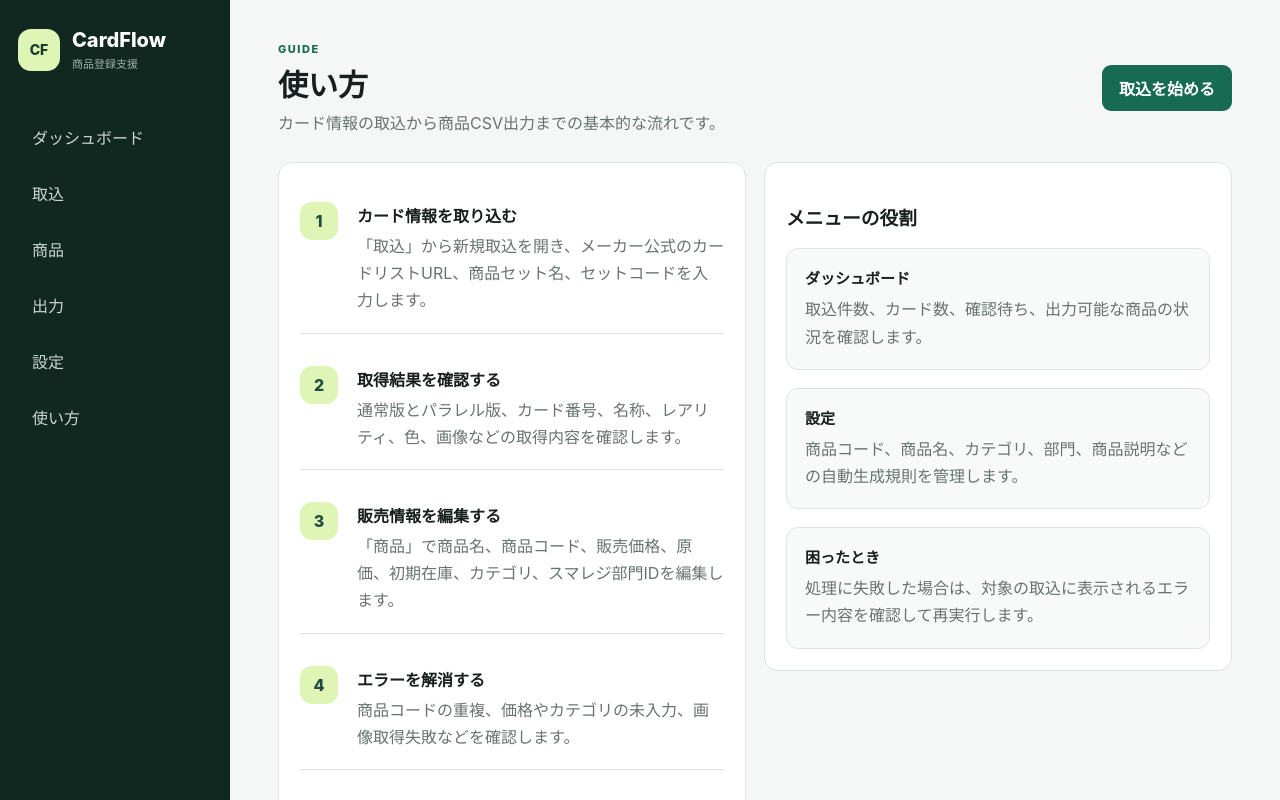
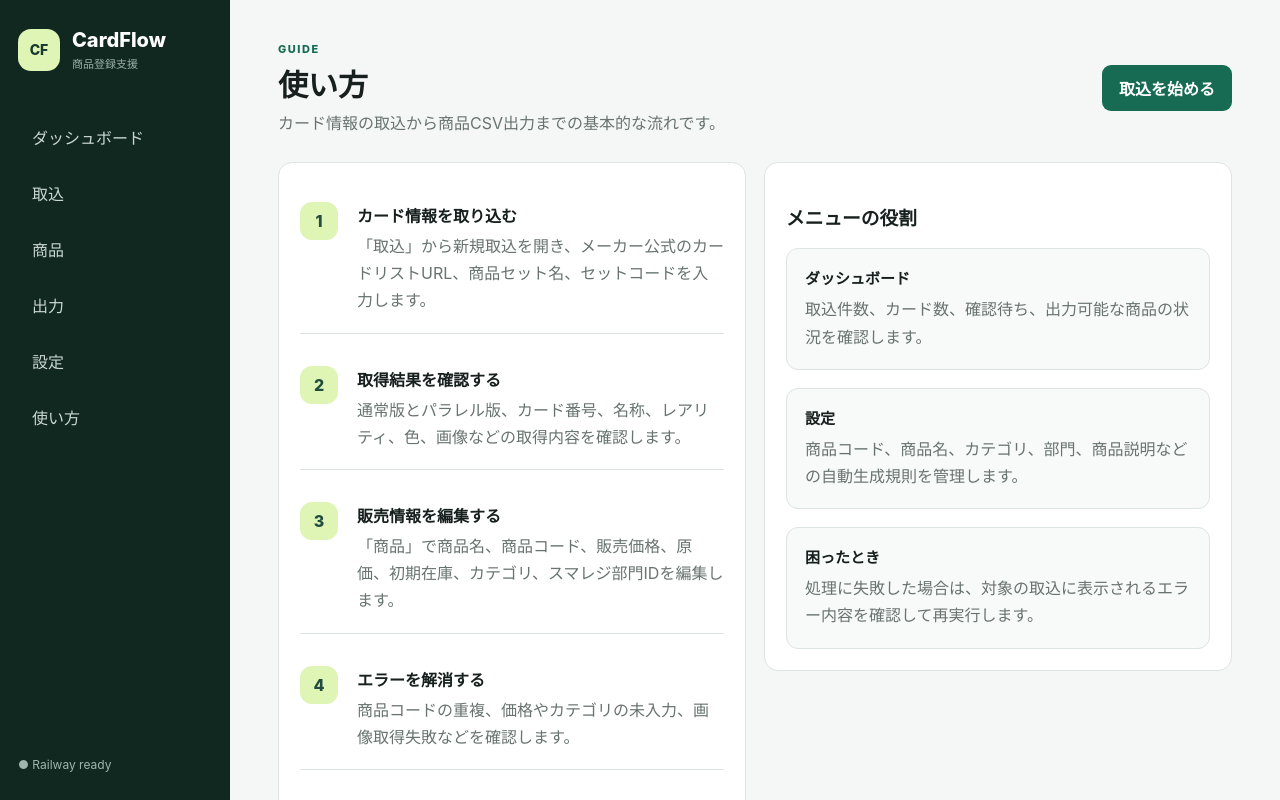
Before and after one commit to yokoyokoyoko555-hub/ecimporvment, a Next.js app: page /guide in a window 1280 px wide. Shown: the top 800 px of the page. Built offline with nearby package versions, Linux system fonts and the light colour scheme.

Commit message:
fix: keep sidebar fixed while scrolling

```diff
--- a/app/layout.tsx
+++ b/app/layout.tsx
@@ -1,6 +1,7 @@
 import type { Metadata } from "next";
 import Link from "next/link";
 import "./globals.css";
+import "./sidebar.css";
 
 export const metadata: Metadata = { title: "CardFlow", description: "トレーディングカード商品登録支援" };
 
--- /dev/null
+++ b/app/sidebar.css
@@ -0,0 +1,9 @@
+@media (min-width: 851px) {
+  .sidebar {
+    position: sticky;
+    top: 0;
+    height: 100vh;
+    overflow-y: auto;
+    align-self: start;
+  }
+}
```
